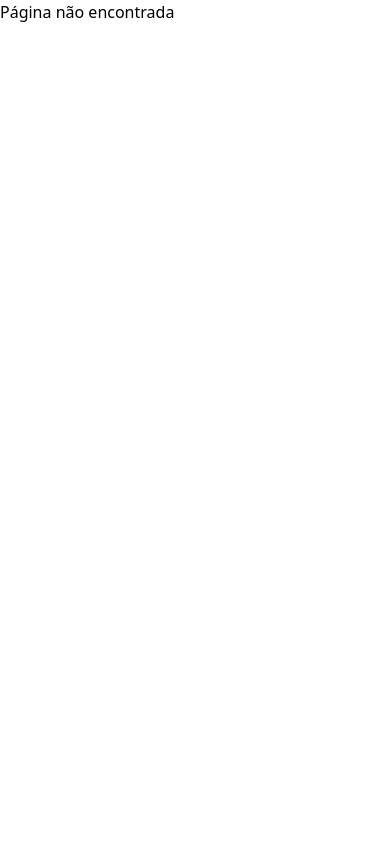
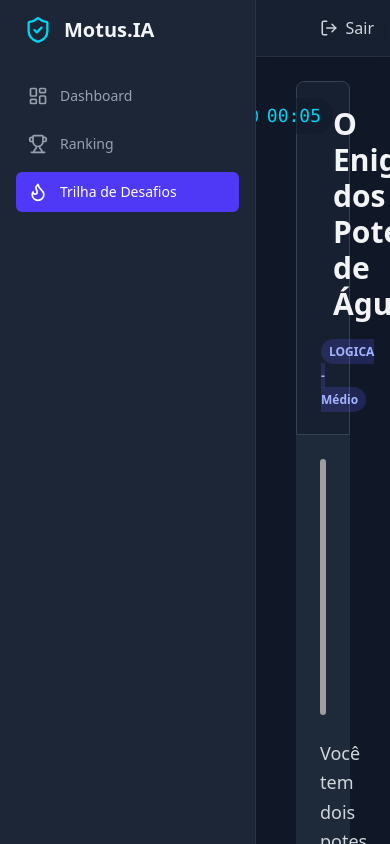
Before and after one commit to mrpine19/motus-front, a React (Vite) app: page /trilha in a window 390 px wide. Shown: the top 844 px of the page. Built offline with nearby package versions, Linux system fonts and the light colour scheme; grey boxes are pictures that could not be loaded.

Commit message:
feat: criando a página de desafios e a barra lateral

```diff
--- a/src/App.tsx
+++ b/src/App.tsx
@@ -8,6 +8,7 @@ import ContactPage from "./page/ContactPage";
 import MainLayout from "./components/layout/MainLayout";
 import RankingPage from "./page/RankingPage";
 import SystemLayout from "./SystemLayout";
+import DesafioPage from "./page/DesafioPage";
 
 function App() {
   return (
@@ -24,6 +25,7 @@ function App() {
 
           <Route path="/" element={<SystemLayout />}>
             <Route path="ranking" element={<RankingPage />} />
+            <Route path="trilha" element={<DesafioPage />} />
           </Route>
 
           <Route path="*" element={<div>Página não encontrada</div>} />
--- a/src/SystemLayout.tsx
+++ b/src/SystemLayout.tsx
@@ -1,28 +1,33 @@
-import { Link, Outlet } from "react-router-dom";
-import { LogOut, ShieldCheck } from "lucide-react";
+import { Outlet, useNavigate } from "react-router-dom";
+import { LogOut } from "lucide-react";
+import { Sidebar } from "./page/Sidebar";
 
 export function SystemLayout() {
+  const navigate = useNavigate();
+
+  const handleLogout = () => {
+    // Futuramente, aqui você chamaria a função de logout do seu AuthContext
+    navigate("/login");
+  };
+
   return (
-    <div className="min-h-screen flex flex-col bg-gray-900 text-gray-200">
-      <header className="bg-gray-800/80 backdrop-blur-sm shadow-md sticky top-0 z-50 border-b border-gray-700">
-        <nav className="container mx-auto px-6 py-3 flex justify-between items-center">
-          <div className="flex items-center gap-2">
-            <ShieldCheck className="text-cyan-400" />
-            <Link
-              to="/ranking"
-              className="text-xl font-bold text-indigo-500 hover:text-indigo-400"
+    <div className="min-h-screen flex bg-gray-900 text-gray-200">
+      <Sidebar />
+      <div className="flex-1 flex flex-col overflow-hidden">
+        <header className="bg-gray-800/50 backdrop-blur-sm flex justify-end p-4 border-b border-gray-700/50 flex-shrink-0">
+          <div className="flex items-center">
+            <button
+              onClick={handleLogout}
+              className="flex items-center gap-2 text-gray-300 hover:text-red-400 transition-colors"
             >
-              Motus.IA System
-            </Link>
+              <LogOut size={18} /> Sair
+            </button>
           </div>
-          <button className="flex items-center gap-2 text-gray-300 hover:text-red-400">
-            <LogOut size={18} /> Sair
-          </button>
-        </nav>
-      </header>
-      <main className="grow py-8">
-        <Outlet />
-      </main>
+        </header>
+        <main className="flex-1 overflow-y-auto p-6 md:p-8">
+          <Outlet />
+        </main>
+      </div>
     </div>
   );
 }
--- /dev/null
+++ b/src/page/DesafioPage.tsx
@@ -0,0 +1,220 @@
+import { useState, useEffect, useRef } from 'react';
+import { Brain, CheckCircle, Clock, Send, XCircle } from 'lucide-react';
+
+// --- Constantes de Simulação ---
+const MOCK_ALUNO_ID = 4;
+
+// --- Interfaces de Dados (DTOs) ---
+interface DesafioData {
+  id: number;
+  titulo: string;
+  descricao: string;
+  urlImagem?: string;
+  areaCompetencia: 'LOGICA' | 'PORTUGUES' | 'RESOLUCAO';
+  nivelDificuldade: string;
+}
+
+interface RespostaDTO {
+  alunoId: number;
+  desafioId: number;
+  respostaSubmetida: string;
+  tempoGastoSegundos: number;
+}
+
+interface FeedbackDTO {
+  acertou: boolean;
+  feedback: string;
+  pontosGanhos: number;
+  novaStreak: number;
+}
+
+// --- Dados Mockados para Desenvolvimento ---
+const MOCK_DESAFIO: DesafioData = {
+  id: 101,
+  titulo: 'O Enigma dos Potes de Água',
+  descricao: 'Você tem dois potes, um de 5 litros e outro de 3 litros, e uma fonte de água infinita. Como você consegue medir exatamente 4 litros de água?',
+  urlImagem: 'https://images.unsplash.com/photo-1595431678408-b25cf373a469?q=80&w=1974&auto=format&fit=crop',
+  areaCompetencia: 'LOGICA',
+  nivelDificuldade: 'Médio',
+};
+
+const MOCK_FEEDBACK_ACERTO: FeedbackDTO = {
+  acertou: true,
+  feedback: 'Parabéns! Você demonstrou um excelente raciocínio lógico. A chave era usar a diferença entre os potes.',
+  pontosGanhos: 150,
+  novaStreak: 3,
+};
+
+const MOCK_FEEDBACK_ERRO: FeedbackDTO = {
+  acertou: false,
+  feedback: 'Quase lá! Lembre-se que você pode encher, esvaziar e transferir a água entre os potes para chegar à solução.',
+  pontosGanhos: 20, // Pontos por esforço
+  novaStreak: 0,
+};
+
+/**
+ * Tela principal do Core Loop de Gamificação, onde o aluno resolve desafios.
+ */
+export function DesafioPage() {
+  const [desafio, setDesafio] = useState<DesafioData>(MOCK_DESAFIO);
+  const [resposta, setResposta] = useState('');
+  const [tempoGasto, setTempoGasto] = useState(0);
+  const [feedback, setFeedback] = useState<FeedbackDTO | null>(null);
+  const [loading, setLoading] = useState(false);
+  const [submitted, setSubmitted] = useState(false);
+  const timerRef = useRef<ReturnType<typeof setTimeout> | null>(null);
+
+  useEffect(() => {
+    // Inicia o timer quando o componente monta ou quando um novo desafio é carregado
+    if (!submitted) {
+      timerRef.current = setInterval(() => {
+        setTempoGasto((prev) => prev + 1);
+      }, 1000);
+    }
+
+    // Limpa o timer na desmontagem ou na submissão
+    return () => {
+      if (timerRef.current) {
+        clearInterval(timerRef.current);
+      }
+    };
+  }, [submitted, desafio]);
+
+  const formatTime = (seconds: number) => {
+    const minutes = Math.floor(seconds / 60);
+    const remainingSeconds = seconds % 60;
+    return `${String(minutes).padStart(2, '0')}:${String(remainingSeconds).padStart(2, '0')}`;
+  };
+
+  const handleSubmit = async () => {
+    setLoading(true);
+    if (timerRef.current) clearInterval(timerRef.current);
+
+    const respostaDTO: RespostaDTO = {
+      alunoId: MOCK_ALUNO_ID,
+      desafioId: desafio.id,
+      respostaSubmetida: resposta,
+      tempoGastoSegundos: tempoGasto,
+    };
+
+    try {
+      // Simulação de chamada à API com fallback para mock
+      const response = await Promise.race([
+        fetch('http://localhost:8080/pontuacao/submeter', {
+          method: 'POST',
+          headers: { 'Content-Type': 'application/json' },
+          body: JSON.stringify(respostaDTO),
+        }),
+        new Promise((_, reject) => setTimeout(() => reject(new Error('Timeout')), 5000)) // Timeout de 5s
+      ]) as Response;
+
+      if (!response.ok) throw new Error('Falha na API');
+
+      const data: FeedbackDTO = await response.json();
+      setFeedback(data);
+
+    } catch (error) {
+      console.warn("API indisponível ou falhou. Usando mock de feedback.", error);
+      // Fallback para dados mockados em caso de erro na API
+      // Simula acerto ou erro aleatoriamente para teste
+      setFeedback(Math.random() > 0.5 ? MOCK_FEEDBACK_ACERTO : MOCK_FEEDBACK_ERRO);
+    } finally {
+      setLoading(false);
+      setSubmitted(true);
+    }
+  };
+
+  const handleNextChallenge = () => {
+    // Reseta o estado para um novo desafio
+    setDesafio({ ...MOCK_DESAFIO, id: MOCK_DESAFIO.id + Math.floor(Math.random() * 10) }); // Novo ID para forçar re-render
+    setResposta('');
+    setTempoGasto(0);
+    setFeedback(null);
+    setSubmitted(false);
+  };
+
+  if (submitted && feedback) {
+    const isCorrect = feedback.acertou;
+    return (
+      <div className="container mx-auto px-4 max-w-3xl text-center">
+        <div className={`p-8 rounded-xl bg-gray-800 border-2 ${isCorrect ? 'border-teal-500' : 'border-red-500'}`}>
+          <div className="flex justify-center mb-4">
+            {isCorrect ? <CheckCircle size={48} className="text-teal-400" /> : <XCircle size={48} className="text-red-400" />}
+          </div>
+          <h2 className={`text-2xl font-bold ${isCorrect ? 'text-teal-400' : 'text-red-400'}`}>
+            {isCorrect ? 'Resposta Correta!' : 'Opa, não foi desta vez!'}
+          </h2>
+          <p className="text-gray-300 mt-2 mb-6">{feedback.feedback}</p>
+          <div className="flex justify-center gap-6 text-lg">
+            <p className="font-semibold">Pontos: <span className="text-cyan-400">+{feedback.pontosGanhos}</span></p>
+            <p className="font-semibold">Streak: <span className="text-indigo-400">{feedback.novaStreak}🔥</span></p>
+          </div>
+          <button
+            onClick={handleNextChallenge}
+            className="mt-8 w-full bg-indigo-600 hover:bg-indigo-500 text-white font-bold py-3 px-4 rounded-lg transition-colors focus:outline-none focus:ring-2 focus:ring-indigo-400"
+          >
+            Próximo Desafio
+          </button>
+        </div>
+      </div>
+    );
+  }
+
+  return (
+    <div className="container mx-auto px-4 max-w-3xl">
+      {/* Header do Desafio com Timer */}
+      <div className="relative bg-gray-800/50 border border-gray-700 rounded-t-lg p-6">
+        <div className="absolute top-4 right-4 flex items-center gap-2 text-cyan-400 font-mono text-lg bg-gray-900/50 px-3 py-1 rounded-full">
+          <Clock size={20} />
+          <span>{formatTime(tempoGasto)}</span>
+        </div>
+        <div className="flex items-center gap-3 mb-4">
+          <Brain className="text-indigo-400" size={28} />
+          <h1 className="text-3xl font-bold text-gray-100">{desafio.titulo}</h1>
+        </div>
+        <span className="text-xs font-semibold bg-indigo-500/20 text-indigo-300 px-2 py-1 rounded-full">{desafio.areaCompetencia} - {desafio.nivelDificuldade}</span>
+      </div>
+
+      {/* Conteúdo do Desafio */}
+      <div className="bg-gray-800 p-6 space-y-6">
+        {desafio.urlImagem && (
+          <img src={desafio.urlImagem} alt="Visual do desafio" className="rounded-lg w-full h-64 object-cover" />
+        )}
+        <p className="text-gray-300 leading-relaxed text-lg">{desafio.descricao}</p>
+      </div>
+
+      {/* Área de Resposta */}
+      <div className="bg-gray-800/50 border-t border-gray-700 p-6 rounded-b-lg">
+        <textarea
+          value={resposta}
+          onChange={(e) => setResposta(e.target.value)}
+          placeholder="Digite sua solução aqui..."
+          className="w-full h-40 p-4 bg-gray-900/50 border border-gray-600 rounded-lg text-gray-200 focus:outline-none focus:ring-2 focus:ring-indigo-500 transition-all"
+          disabled={loading}
+        />
+        <button
+          onClick={handleSubmit}
+          disabled={!resposta.trim() || loading}
+          className="mt-4 w-full flex items-center justify-center gap-2 bg-teal-600 text-white font-bold py-3 px-4 rounded-lg transition-colors
+                     hover:bg-teal-500
+                     disabled:bg-gray-600 disabled:cursor-not-allowed
+                     focus:outline-none focus:ring-2 focus:ring-teal-400 focus:ring-offset-2 focus:ring-offset-gray-800"
+        >
+          {loading ? (
+            <>
+              <div className="w-5 h-5 border-2 border-t-transparent border-white rounded-full animate-spin"></div>
+              <span>Enviando...</span>
+            </>
+          ) : (
+            <>
+              <Send size={18} />
+              <span>Submeter Resposta</span>
+            </>
+          )}
+        </button>
+      </div>
+    </div>
+  );
+}
+
+export default DesafioPage;
--- /dev/null
+++ b/src/page/Sidebar.tsx
@@ -0,0 +1,41 @@
+import { NavLink } from "react-router-dom";
+import { LayoutDashboard, Trophy, Flame, ShieldCheck } from "lucide-react";
+
+const navLinks = [
+  { to: "/dashboard", icon: LayoutDashboard, label: "Dashboard" },
+  { to: "/ranking", icon: Trophy, label: "Ranking" },
+  { to: "/trilha", icon: Flame, label: "Trilha de Desafios" },
+];
+
+export function Sidebar() {
+  const activeLinkStyle = "bg-indigo-600 text-white";
+  const inactiveLinkStyle =
+    "text-gray-400 hover:bg-gray-700/50 hover:text-white";
+
+  return (
+    <aside className="w-64 flex-shrink-0 bg-gray-800/90 p-4 border-r border-gray-700/50 flex flex-col">
+      <div className="flex items-center gap-3 mb-8 px-2">
+        <ShieldCheck className="text-cyan-400" size={28} />
+        <h1 className="text-xl font-bold text-gray-100">Motus.IA</h1>
+      </div>
+      <nav className="flex flex-col gap-2">
+        {navLinks.map(({ to, icon: Icon, label }) => (
+          <NavLink
+            key={to}
+            to={to}
+            className={({ isActive }) =>
+              `flex items-center gap-3 rounded-md px-3 py-2.5 text-sm font-medium transition-colors ${
+                isActive ? activeLinkStyle : inactiveLinkStyle
+              }`
+            }
+          >
+            <Icon className="h-5 w-5" />
+            <span>{label}</span>
+          </NavLink>
+        ))}
+      </nav>
+    </aside>
+  );
+}
+
+export default Sidebar;
```
